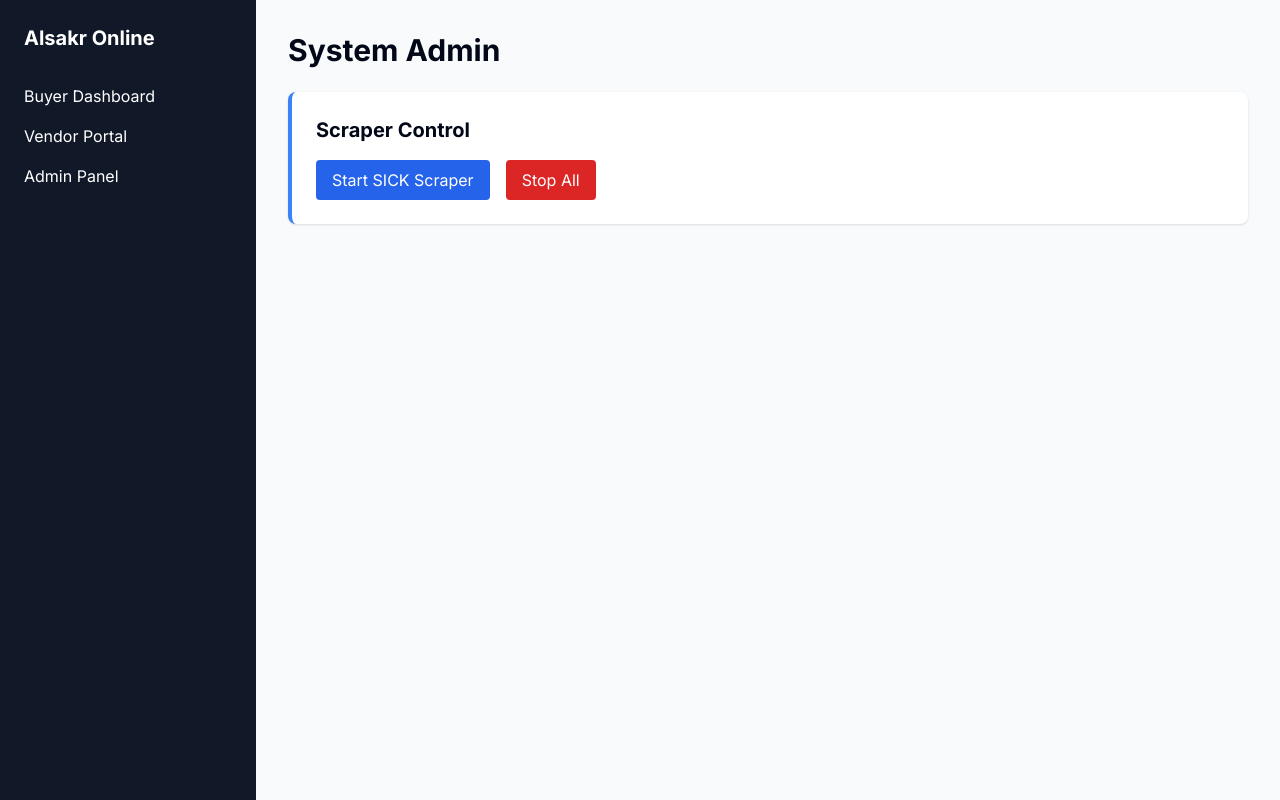
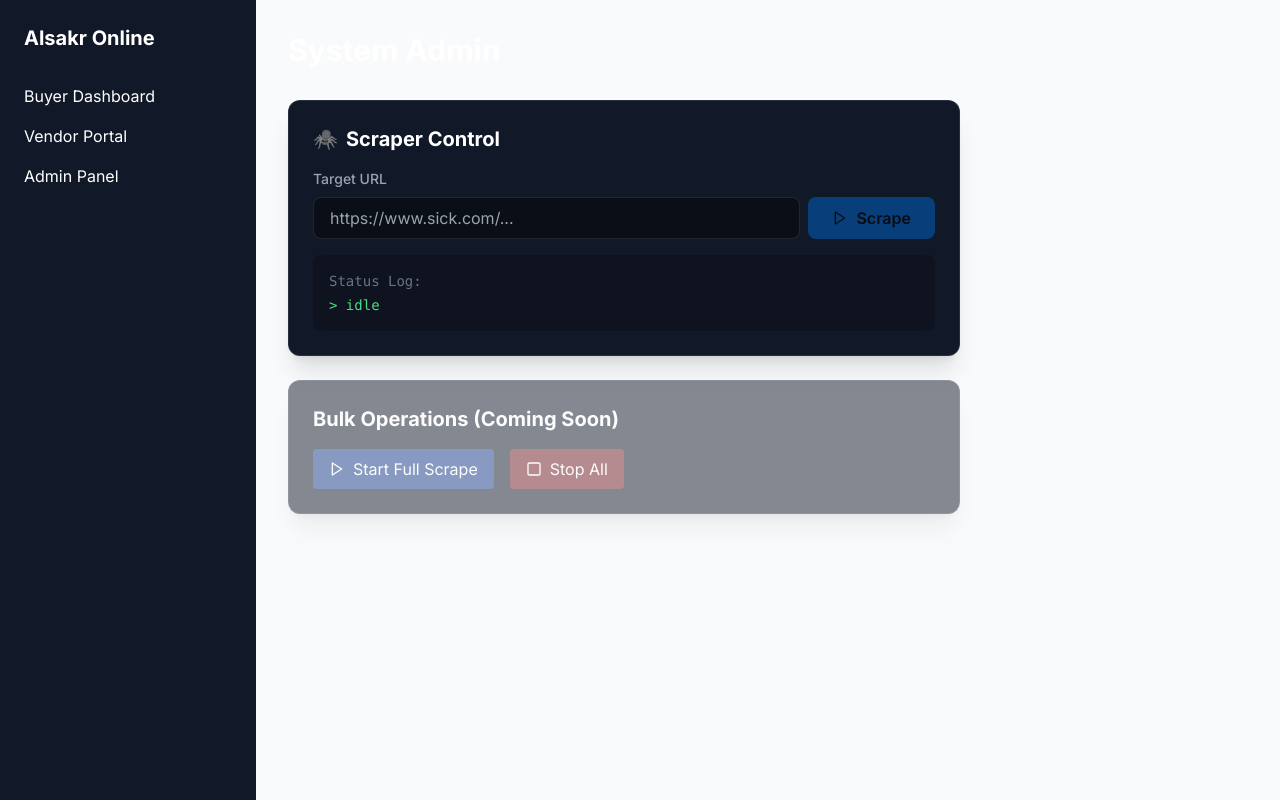
Before and after one commit to alsakronline-cyber/alsakr-online, a Next.js app in the folder frontend/: page /dashboard/admin in a window 1280 px wide. Built offline with nearby package versions, Linux system fonts and the light colour scheme.

Commit message:
feat: add admin scraper interaction

```diff
--- a/frontend/app/dashboard/admin/page.tsx
+++ b/frontend/app/dashboard/admin/page.tsx
@@ -1,13 +1,86 @@
+'use client';
+import { useState } from 'react';
+import { Play, Square, Loader2 } from 'lucide-react';
+
 export default function AdminDashboard() {
+    const [url, setUrl] = useState('');
+    const [status, setStatus] = useState<string>('idle');
+    const [loading, setLoading] = useState(false);
+
+    const handleScrape = async () => {
+        if (!url) return;
+        setLoading(true);
+        setStatus('Scraping...');
+
+        try {
+            const apiUrl = process.env.NEXT_PUBLIC_API_URL || 'https://api.app.alsakronline.com';
+            const res = await fetch(`${apiUrl}/api/admin/scraper/scrape-url`, {
+                method: 'POST',
+                headers: { 'Content-Type': 'application/json' },
+                body: JSON.stringify({ brand: 'SICK', url: url })
+            });
+            const data = await res.json();
+            setStatus(res.ok ? `Success: ${data.message}` : `Error: ${data.detail}`);
+        } catch (error) {
+            setStatus('Error: Failed to connect to server');
+        } finally {
+            setLoading(false);
+        }
+    };
+
     return (
-        <div className="p-8">
-            <h1 className="text-3xl font-bold mb-6">System Admin</h1>
-            <div className="space-y-6">
-                <div className="p-6 bg-white rounded-lg shadow border-l-4 border-blue-500">
-                    <h3 className="text-xl font-bold mb-4">Scraper Control</h3>
+        <div className="p-8 text-white">
+            <h1 className="text-3xl font-bold mb-8">System Admin</h1>
+            <div className="max-w-2xl space-y-6">
+
+                {/* Manual Scraper Control */}
+                <div className="p-6 bg-gray-900 rounded-xl border border-white/10 shadow-xl">
+                    <h3 className="text-xl font-bold mb-4 flex items-center gap-2">
+                        <span className="text-blue-400">🕷️</span> Scraper Control
+                    </h3>
+
+                    <div className="space-y-4">
+                        <div>
+                            <label className="block text-sm font-medium text-gray-400 mb-2">Target URL</label>
+                            <div className="flex gap-2">
+                                <input
+                                    type="text"
+                                    value={url}
+                                    onChange={(e) => setUrl(e.target.value)}
+                                    placeholder="https://www.sick.com/..."
+                                    className="flex-1 bg-black/40 border border-white/10 rounded-lg px-4 py-2 focus:ring-2 focus:ring-primary outline-none"
+                                />
+                                <button
+                                    onClick={handleScrape}
+                                    disabled={loading || !url}
+                                    className="bg-primary hover:bg-primary/80 disabled:opacity-50 disabled:cursor-not-allowed text-black font-semibold px-6 py-2 rounded-lg flex items-center gap-2 transition-all"
+                                >
+                                    {loading ? <Loader2 className="animate-spin w-4 h-4" /> : <Play className="w-4 h-4" />}
+                                    Scrape
+                                </button>
+                            </div>
+                        </div>
+
+                        {/* Status Output */}
+                        <div className="bg-black/20 rounded-lg p-4 font-mono text-sm">
+                            <p className="text-gray-500 mb-1">Status Log:</p>
+                            <p className={status.startsWith('Error') ? 'text-red-400' : 'text-green-400'}>
+                                &gt; {status}
+                            </p>
+                        </div>
+                    </div>
+                </div>
+
+                {/* Bulk Controls */}
+                <div className="p-6 bg-gray-900 rounded-xl border border-white/10 shadow-xl opacity-50 pointer-events-none">
+                    <h3 className="text-xl font-bold mb-4">Bulk Operations (Coming Soon)</h3>
                     <div className="flex gap-4">
-                        <button className="bg-blue-600 text-white px-4 py-2 rounded">Start SICK Scraper</button>
-                        <button className="bg-red-600 text-white px-4 py-2 rounded">Stop All</button>
+                        <button className="bg-blue-600/50 text-white px-4 py-2 rounded flex items-center gap-2">
+                            <Play className="w-4 h-4" /> Start Full Scrape
+                        </button>
+                        <button className="bg-red-600/50 text-white px-4 py-2 rounded flex items-center gap-2">
+                            <Square className="w-4 h-4" /> Stop All
+                        </button>
                     </div>
                 </div>
             </div>
```
Also changed, not shown: 2 other files (tests, documents, lock files or other folders).
